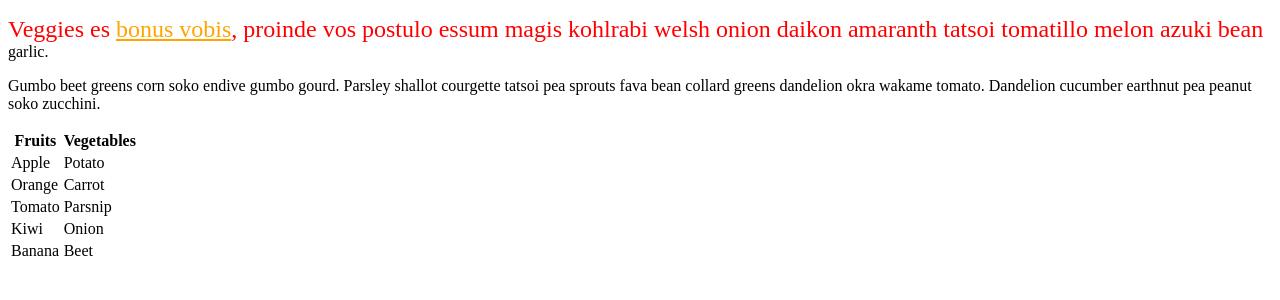
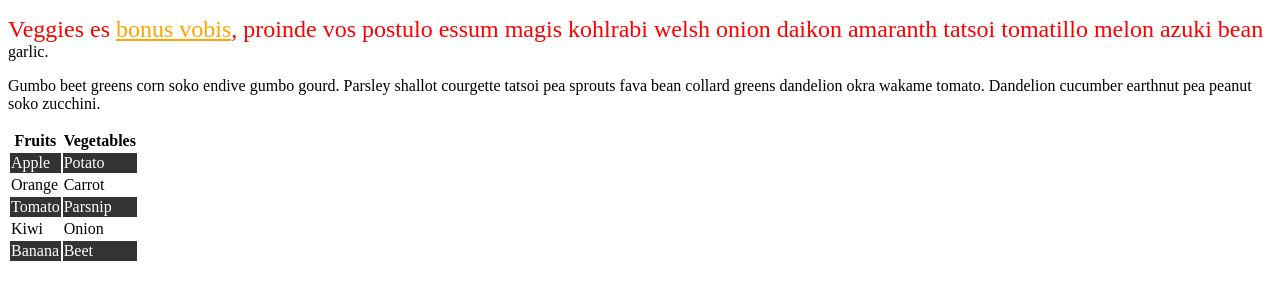
Before and after one commit to Gitthuma/css-selectors-three, a plain HTML site: page index.html in a window 1280 px wide. Drawn offline with Linux system fonts and the light colour scheme.

Commit message:
Striped every other row in the table by selecting these rows and giving them a background color of #333 and foreground of white. Used the :nth-child() selector on tr

```diff
--- a/css/style.css
+++ b/css/style.css
@@ -14,3 +14,8 @@ a:hover {
   font-size: 150%;
   color: red;
 }
+
+tr:nth-child(2n) {
+  background-color: #333;
+  color: white;
+}
```
